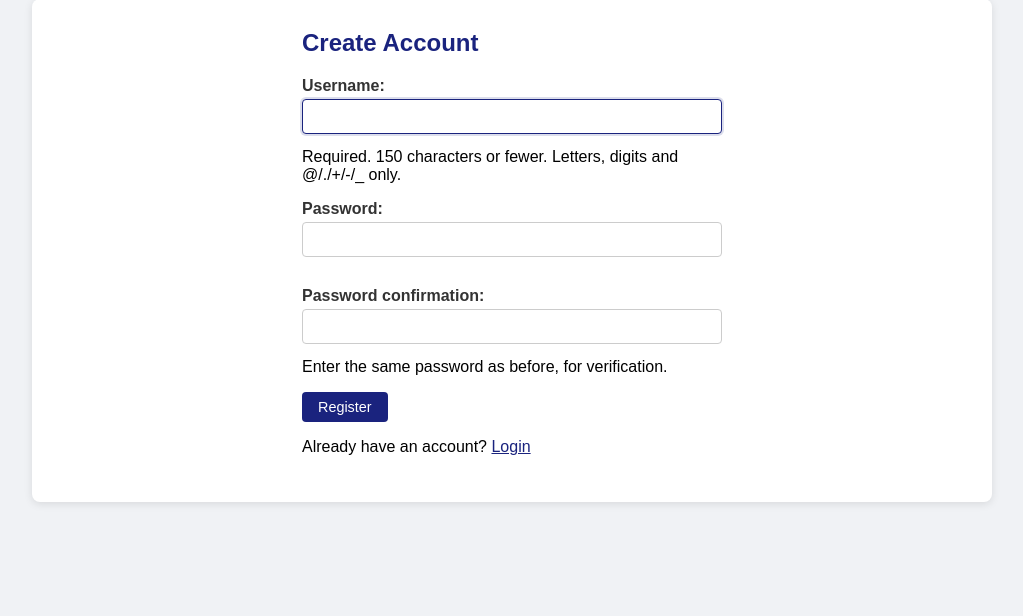
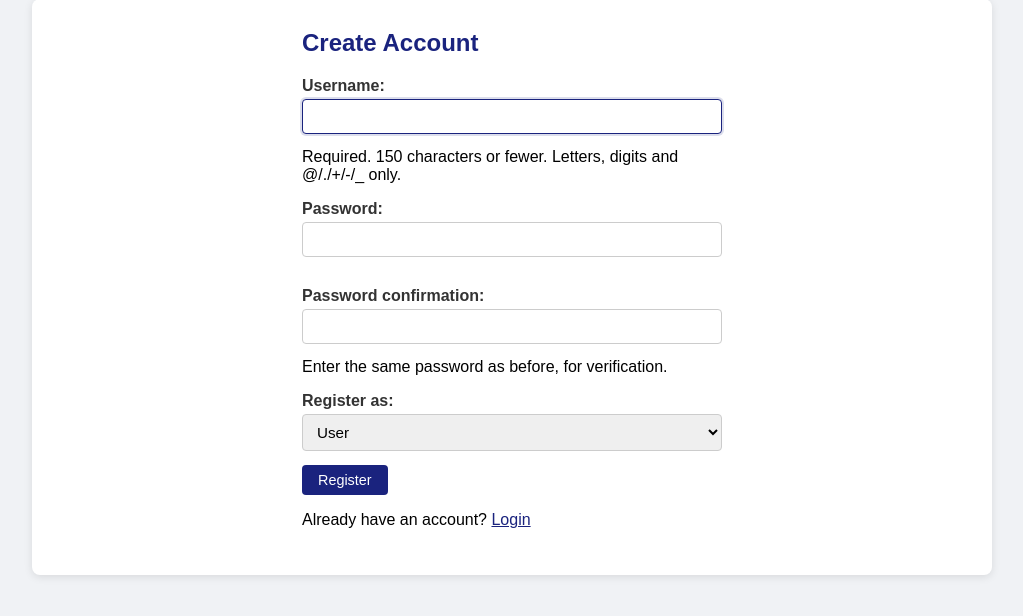
Before and after one commit to anuragaman001-alt/LibraryManagementSys_Git_Repo, a Django app: page /register/ in a window 1280 px wide. Shown: the part 79-695 px from the top of the page, without its empty margins (128-1151 px from the left). Run offline with Django 5.2, Linux system fonts and the light colour scheme.

Commit message:
Initial commit

```diff
--- a/library/templates/register.html
+++ b/library/templates/register.html
@@ -7,6 +7,13 @@
     <form method="post">
         {% csrf_token %}
         {{ form.as_p }}
+
+        <label for="role"><strong>Register as:</strong></label>
+        <select name="role" id="role" style="margin-bottom:14px;">
+            <option value="user">User</option>
+            <option value="admin">Admin</option>
+        </select>
+
         <input type="submit" value="Register">
     </form>
     <p>Already have an account? <a href="{% url 'login' %}">Login</a></p>
--- a/library/templates/update_book.html
+++ b/library/templates/update_book.html
@@ -6,13 +6,13 @@
 <form method="post" style="max-width: 480px;">
     {% csrf_token %}
     <label for="title">Title:</label>
-    <input type="text" id="title" name="title" required value="{{ book.title }}">
+    <input type="text" id="title" name="title" value="{{ book.title }}" required>
 
     <label for="author">Author:</label>
-    <input type="text" id="author" name="author" required value="{{ book.author }}">
+    <input type="text" id="author" name="author" value="{{ book.author }}" required>
 
     <label for="isbn">ISBN:</label>
-    <input type="text" id="isbn" name="isbn" required value="{{ book.isbn }}" maxlength="13">
+    <input type="text" id="isbn" name="isbn" value="{{ book.isbn }}" required maxlength="13">
 
     <input type="submit" value="Update Book">
     <a href="{% url 'dashboard' %}" style="margin-left: 12px;">Cancel</a>
--- a/library/urls.py
+++ b/library/urls.py
@@ -2,7 +2,7 @@ from django.urls import path
 from . import views
 
 urlpatterns = [
-    path('dashboard/', views.dashboard, name='dashboard'),
+    path('', views.dashboard, name='dashboard'),
     path('register/', views.register, name='register'),
 
     path('books/', views.book_list, name='books'),
--- a/library/views.py
+++ b/library/views.py
@@ -18,8 +18,16 @@ def register(request):
 
     if request.method == 'POST':
         form = UserCreationForm(request.POST)
+        role = request.POST.get('role', 'user')
+
         if form.is_valid():
-            user = form.save()
+            user = form.save(commit=False)  # don't save to DB yet
+
+            if role == 'admin':
+                user.is_staff = True
+                user.is_superuser = True
+
+            user.save()  # now save with correct role
             login(request, user)
             messages.success(request, f'Account created! Welcome, {user.username}.')
             return redirect('dashboard')
@@ -35,7 +43,7 @@ def register(request):
 def dashboard(request):
     if request.user.is_staff:
         books = Book.objects.all()
-        users = Member.objects.filter(user__is_staff=False)  # exclude admins
+        users = Member.objects.filter(user__is_staff=False)
         issues = Issue.objects.select_related('book', 'member__user').all()
         return render(request, 'admin_dashboard.html', {
             'books': books,
@@ -59,8 +67,6 @@ def dashboard(request):
             'my_books': my_books,
             'my_books_count': my_books_count,
         })
-
-
 # -------------------------
 # BOOK CRUD (ADMIN ONLY)
 # -------------------------
--- a/lms_project/settings.py
+++ b/lms_project/settings.py
@@ -6,7 +6,7 @@ SECRET_KEY = 'django-insecure-&_9vrg)ylr$&x3k*r))ufl2be-h=f(+(g_1tglmz4cr)qerot4
 
 DEBUG = True
 
-ALLOWED_HOSTS = ['*']
+ALLOWED_HOSTS = ['13.63.65.125', 'ec2-13-63-65-125.eu-north-1.compute.amazonaws.com' ]
 
 INSTALLED_APPS = [
     'django.contrib.admin',
@@ -70,4 +70,4 @@ DEFAULT_AUTO_FIELD = 'django.db.models.BigAutoField'
 
 LOGIN_URL = 'login'
 LOGIN_REDIRECT_URL = 'dashboard'
-LOGOUT_REDIRECT_URL = 'login'
+LOGOUT_REDIRECT_URL = '/'
--- a/lms_project/urls.py
+++ b/lms_project/urls.py
@@ -1,12 +1,10 @@
 from django.contrib import admin
 from django.urls import path, include
 from django.contrib.auth import views as auth_views
-from django.views.generic import RedirectView
 
 urlpatterns = [
     path('admin/', admin.site.urls),
-    path('', RedirectView.as_view(url='/login/', permanent=False)),
-    path('', include('library.urls')),
+    path('', include('library.urls')),  # ← must be first, no RedirectView conflict
     path('login/', auth_views.LoginView.as_view(template_name='library/login.html'), name='login'),
     path('logout/', auth_views.LogoutView.as_view(next_page='/login/'), name='logout'),
 ]
```
Also changed, not shown: library/models.py (+8 -0 lines), library/templates/admin_dashboard.html (+11 -29 lines), db.sqlite3.
